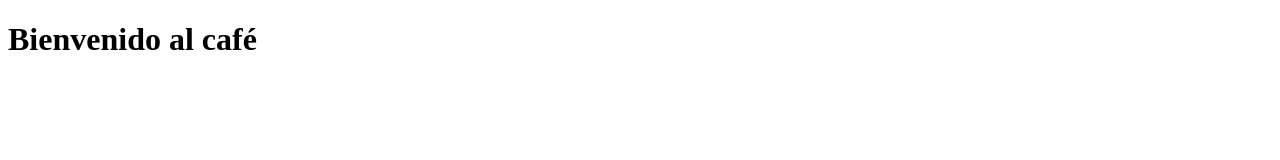
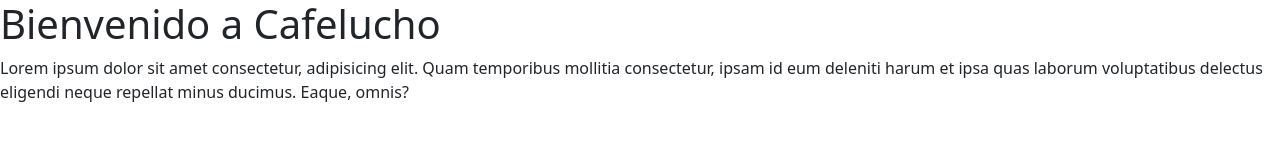
Before and after one commit to matiasbaldanza/coderhouse-dw-33085-PF-Baldanza, a plain HTML site: page index.html in a window 1280 px wide. Drawn offline with nearby package versions, Linux system fonts and the light colour scheme.

Commit message:
added SCSS, font, Bootstrap 5.2.3

```diff
--- a/index.html
+++ b/index.html
@@ -1,12 +1,32 @@
+<!--
+
+    Sitio:      Entrega final
+                Matías Baldanza - matiasbaldanza@gmail.com
+                Twitter: @matiasbaldanza
+    Curso:      Diseño Web
+    Comisión:   #33085
+    CoderHouse
+
+    Repo:       https://github.com/matiasbaldanza/coderhouse-dw-33085-PF-Baldanza
+    Sitio:      https://matiasbaldanza.github.io/coderhouse-dw-33085-PF-Baldanza/
+
+-->
+
 <!DOCTYPE html>
 <html lang="en">
 <head>
     <meta charset="UTF-8">
     <meta http-equiv="X-UA-Compatible" content="IE=edge">
     <meta name="viewport" content="width=device-width, initial-scale=1.0">
-    <title>Matias'</title>
+    <title>Cafelucho — Menú</title>
+
+    <link href="https://cdn.jsdelivr.net/npm/bootstrap@5.2.3/dist/css/bootstrap.min.css" rel="stylesheet" integrity="sha384-rbsA2VBKQhggwzxH7pPCaAqO46MgnOM80zW1RWuH61DGLwZJEdK2Kadq2F9CUG65" crossorigin="anonymous">
+    <link rel="stylesheet" href="styles/styles.css">
 </head>
 <body>
-    <h1>Bienvenido al café</h1>
+    <h1>Bienvenido a Cafelucho</h1>
+    <p>Lorem ipsum dolor sit amet consectetur, adipisicing elit. Quam temporibus mollitia consectetur, ipsam id eum deleniti harum et ipsa quas laborum voluptatibus delectus eligendi neque repellat minus ducimus. Eaque, omnis?</p>
+
+    <script src="https://cdn.jsdelivr.net/npm/bootstrap@5.2.3/dist/js/bootstrap.bundle.min.js" integrity="sha384-kenU1KFdBIe4zVF0s0G1M5b4hcpxyD9F7jL+jjXkk+Q2h455rYXK/7HAuoJl+0I4" crossorigin="anonymous"></script>
 </body>
 </html>
--- /dev/null
+++ b/scss/_fonts.scss
@@ -0,0 +1 @@
+@import url('https://fonts.googleapis.com/css2?family=Roboto:ital,wght@0,300;0,400;0,700;1,400&display=swap');
--- /dev/null
+++ b/scss/styles.scss
@@ -0,0 +1,15 @@
+/*
+
+    Sitio:      Entrega final
+                Matías Baldanza - matiasbaldanza@gmail.com
+                Twitter: @matiasbaldanza
+    Curso:      Diseño Web
+    Comisión:   #33085
+    CoderHouse
+
+    Repo:       https://github.com/matiasbaldanza/coderhouse-dw-33085-PF-Baldanza
+    Sitio:      https://matiasbaldanza.github.io/coderhouse-dw-33085-PF-Baldanza/
+
+*/
+
+@import "fonts";
```
Also changed, not shown: styles/styles.css (added), 1 other file.
